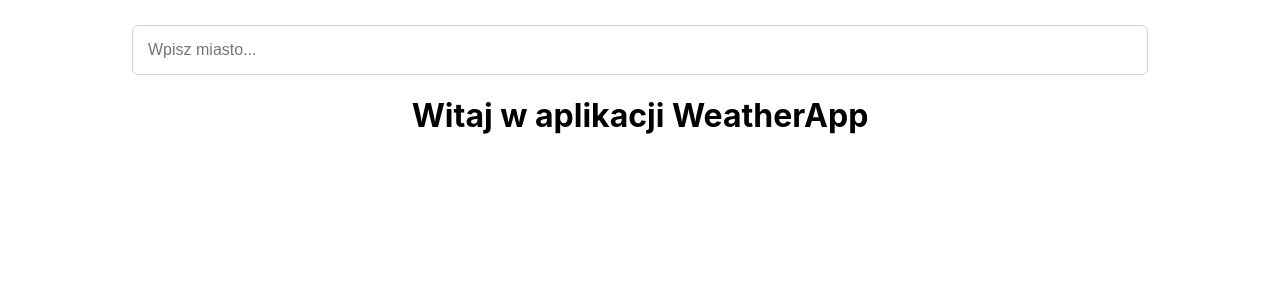
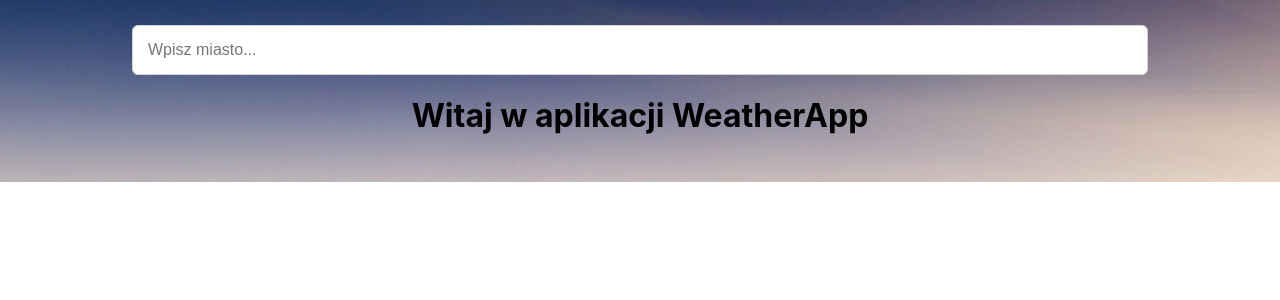
Before and after one commit to rajmac93/libraryApp, a React (Create React App) app: page / in a window 1280 px wide. Shown: the top 300 px of the page. Built offline with nearby package versions, Linux system fonts and the light colour scheme.

Commit message:
added worked component, creating some styles

```diff
--- a/src/App.css
+++ b/src/App.css
@@ -1,9 +1,18 @@
+body,
+html {
+	margin: 0;
+	padding: 0;
+	box-sizing: border-box;
+	height: 100%;
+}
 .container {
 	display: flex;
 	flex-direction: column;
 	padding: 25px;
 	justify-content: center;
 	align-items: center;
+	background-image: url(./images/bg-images/default-image.jpg);
+	height: 100%;
 }
 
 .input {
--- a/src/App.js
+++ b/src/App.js
@@ -1,6 +1,7 @@
 import { useState } from 'react';
 
 import './App.css';
+import WeatherInfo from './components/WeatherInfo';
 
 function App() {
 	const apiKey = '01abbb72af010a0f3c7dcf65f26e9a51';
@@ -33,17 +34,7 @@ function App() {
 						<h1>Witaj w aplikacji WeatherApp</h1>
 					</div>
 				) : (
-					<div>
-						<p>{weatherData.name}</p>
-						<p>{`${Math.round(
-							weatherData.main.temp
-						)}°C`}</p>
-						<p>
-							Temperatura odczuwalna:{' '}
-							{weatherData.main.feels_like}
-						</p>
-						<p>{weatherData.weather[0].main}</p>
-					</div>
+					<WeatherInfo weatherData={weatherData} />
 				)}
 				{weatherData.cod === '404' ? (
 					<p>Nie ma takiego miasta.</p>
--- a/src/components/WeatherInfo.js
+++ b/src/components/WeatherInfo.js
@@ -1,12 +1,15 @@
 import React from 'react';
 
-export default function WeatherInfo(props) {
+export default function WeatherInfo({ weatherData }) {
 	return (
 		<div>
-			<p>{props.name}</p>
-			<p>{`${Math.round(props.main.temp)}°C`}</p>
-			<p>Temperatura odczuwalna: {props.main.feels_like}</p>
-			<p>{props.weather[0].main}</p>
+			<p>{weatherData.name}</p>
+			<p>{`${Math.round(weatherData.main.temp)}°C`}</p>
+			<p>
+				Temperatura odczuwalna:{' '}
+				{weatherData.main.feels_like}
+			</p>
+			<p>{weatherData.weather[0].main}</p>
 		</div>
 	);
 }
```
Also changed, not shown: src/images/bg-images/default-image.jpg (added).
